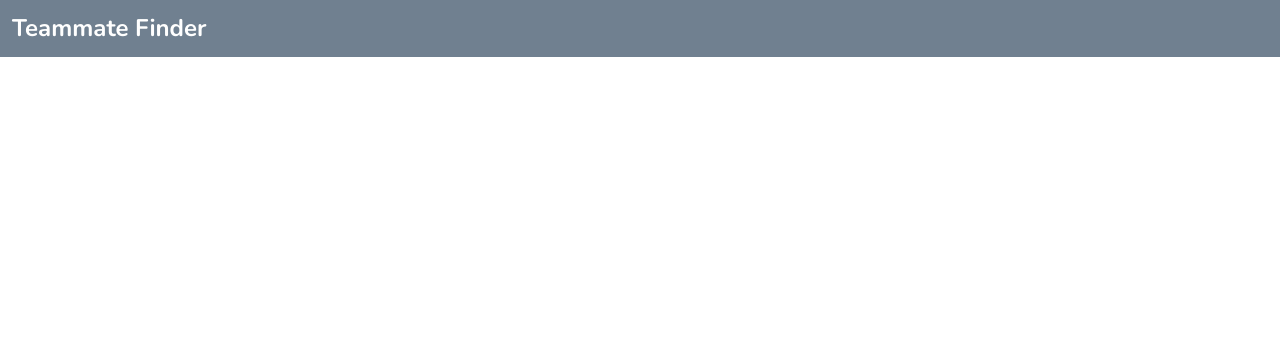
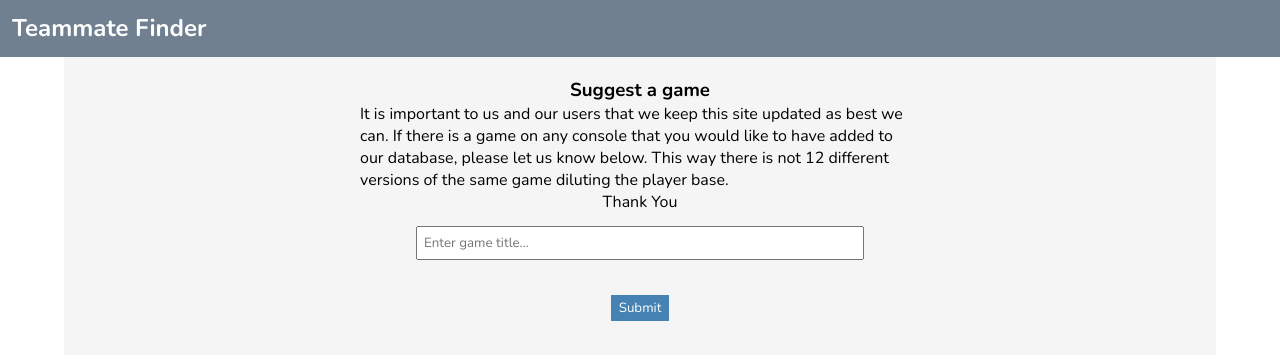
Before and after one commit to Mvcampbell3/find-a-tm, an Angular app in the folder client/: page /suggestion in a window 1280 px wide. Before the commit this address led to /. Shown: the top 360 px of the page. Built offline with nearby package versions, Linux system fonts and the light colour scheme.

Commit message:
added game suggestion page html and some style

```diff
--- a/client/src/app/app-routing.module.ts
+++ b/client/src/app/app-routing.module.ts
@@ -5,13 +5,15 @@ import { HomeComponent } from './home/home.component'
 import { GamesComponent } from './games/games.component';
 import { ProfileComponent } from './profile/profile.component';
 import { ListplayersComponent } from './listplayers/listplayers.component';
+import { SuggestionPageComponent } from './suggestion-page/suggestion-page.component';
 
 
 const routes: Routes = [
   { path: "", component: HomeComponent },
   { path: "games", component: GamesComponent },
   { path: "profile", component: ProfileComponent},
-  { path: 'listplayers', component: ListplayersComponent}
+  { path: 'listplayers', component: ListplayersComponent},
+  { path: 'suggestion', component: SuggestionPageComponent}
 ];
 
 @NgModule({
--- a/client/src/app/app.module.ts
+++ b/client/src/app/app.module.ts
@@ -14,6 +14,7 @@ import { ProfileComponent } from './profile/profile.component';
 import { ListplayersComponent } from './listplayers/listplayers.component';
 import { GamesModalComponent } from './games-modal/games-modal.component';
 import { DeleteModalComponent } from './delete-modal/delete-modal.component';
+import { SuggestionPageComponent } from './suggestion-page/suggestion-page.component';
 
 @NgModule({
   declarations: [
@@ -23,7 +24,8 @@ import { DeleteModalComponent } from './delete-modal/delete-modal.component';
     ProfileComponent,
     ListplayersComponent,
     GamesModalComponent,
-    DeleteModalComponent
+    DeleteModalComponent,
+    SuggestionPageComponent
   ],
   imports: [
     BrowserModule,
--- a/client/src/app/games/games.component.html
+++ b/client/src/app/games/games.component.html
@@ -1,6 +1,7 @@
 <div class="game-page">
   <div class="search">
     <input type="text" [(ngModel)]='searchTerm' placeholder="search" (ngModelChange)='searchGameTitles()'>
+    <a routerLink='/suggestion'>want to suggest a game?</a>
   </div>
   <div class="gameHolder" *ngIf='displayGames.length > 0'>
 
--- /dev/null
+++ b/client/src/app/suggestion-page/suggestion-page.component.html
@@ -0,0 +1,12 @@
+<div class='container'>
+  <div class='infoBox'>
+    <h3 class='text-center'>Suggest a game</h3>
+    <p>It is important to us and our users that we keep this site updated as best we can. If there is a game on any
+      console that you would like to have added to our database, please let us know below. This way there is not 12
+      different versions of the same game diluting the player base.</p>
+    <p class="text-center">Thank You</p>
+    <input type='text' [(ngModel)]='gameTitle' placeholder='Enter game title...'><br>
+    <button class='addGameBtn' (click)='addGameSuggestion()'>Submit</button>
+  </div>
+
+</div>
--- /dev/null
+++ b/client/src/app/suggestion-page/suggestion-page.component.scss
@@ -0,0 +1,30 @@
+.container{
+  width: 90%;
+  min-width: 350px;
+  margin: auto;
+  background-color: whitesmoke;
+}
+
+.infoBox{
+  width: 60%;
+  min-width: 350px;
+  max-width: 600px;
+  padding: 20px;
+  margin: 0 auto;
+
+  input[type=text]{
+    width: 80%;
+    margin: 1em auto 0 auto;
+    display: block;
+    padding: 6px;
+  }
+}
+
+.addGameBtn{
+  border: none;
+  padding: 4px 8px;
+  background-color: steelblue;
+  color: white;
+  display: block;
+  margin: 1em auto;
+}
--- /dev/null
+++ b/client/src/app/suggestion-page/suggestion-page.component.ts
@@ -0,0 +1,21 @@
+import { Component, OnInit } from '@angular/core';
+
+@Component({
+  selector: 'app-suggestion-page',
+  templateUrl: './suggestion-page.component.html',
+  styleUrls: ['./suggestion-page.component.scss']
+})
+export class SuggestionPageComponent implements OnInit {
+
+  gameTitle: string = '';
+
+  constructor() { }
+
+  ngOnInit() {
+  }
+
+  addGameSuggestion() {
+    console.log(this.gameTitle)
+  }
+
+}
```
Also changed, not shown: 2 other files (tests, documents, lock files or other folders).
